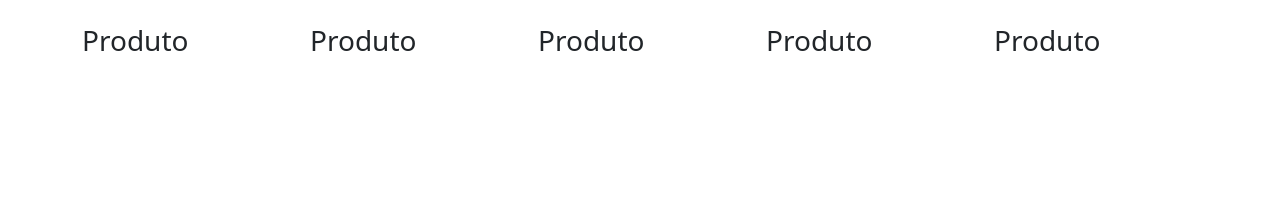
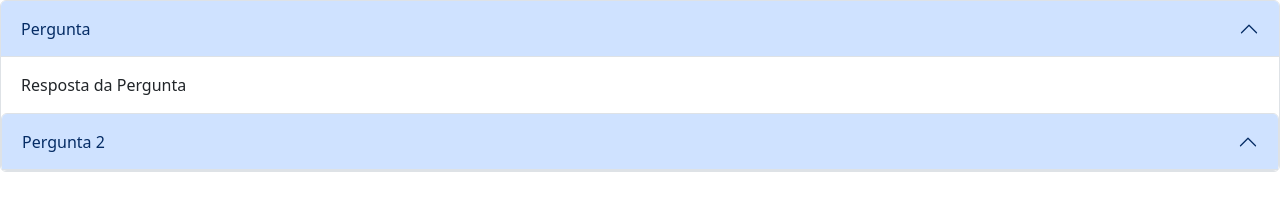
Before and after one commit to rocharicardo9/Aula-Bootstrap, a plain HTML site: page index.html in a window 1280 px wide. Drawn offline with nearby package versions, Linux system fonts and the light colour scheme; placeholder pictures from the web are drawn by us.

Commit message:
Update index.html

```diff
--- a/index.html
+++ b/index.html
@@ -7,29 +7,34 @@
     <link rel="stylesheet" href="https://cdn.jsdelivr.net/npm/bootstrap@5.3.3/dist/css/bootstrap.min.css">
 </head>
 <body>
-    <div class="container">
-        <div class="row">
-            <div class="col">
-                <img src="https//via.placeholder.com/180x180" alt="">
-                <h3>Produto</h3>
-            </div>
-            <div class="col">
-                <img src="https//via.placeholder.com/180x180" alt="">
-                <h3>Produto</h3>
-            </div>
-            <div class="col">
-                <img src="https//via.placeholder.com/180x180" alt="">
-                <h3>Produto</h3>
-            </div>
-            <div class="col">
-                <img src="https//via.placeholder.com/180x180" alt="">
-                <h3>Produto</h3>
-            </div>
-            <div class="col">
-                <img src="https//via.placeholder.com/180x180" alt="">
-                <h3>Produto</h3>
-            </div>
+    <div class="accordion">
+        <div class="accordion-item">
+             <div class="accordion-header">
+                 <button data-ebac="btn-teste" class="accordion-button" data-bs-toggle="collapse" data-bd-target="#resposta1">
+                    Pergunta
+                 </button>
+             </div>
+             <div id="resposta1" class="accordion-collapse collapse show">
+                 <div class="accordion-body">
+                     Resposta da Pergunta
+                 </div>
+             </div>
+             <div class="accordion">
+                <div class="accordion-item">
+                     <div class="accordion-header">
+                         <button class="accordion-button" data-bs-toggle="collapse" data-bd-target="#resposta2">
+                            Pergunta 2
+                         </button>
+                     </div>
+                     <div id="resposta2" class="accordion-collapse collapse">
+                         <div class="accordion-body">
+                             Resposta da Pergunta 2
+                         </div>
+                     </div>
+                </div>
         </div>
     </div>
+
+    <script src="https://cdn.jsdelivr.net/npm/bootstrap@5.3.3/dist/js/bootstrap.bundle.min.js"></script>
 </body>
 </html>
```
